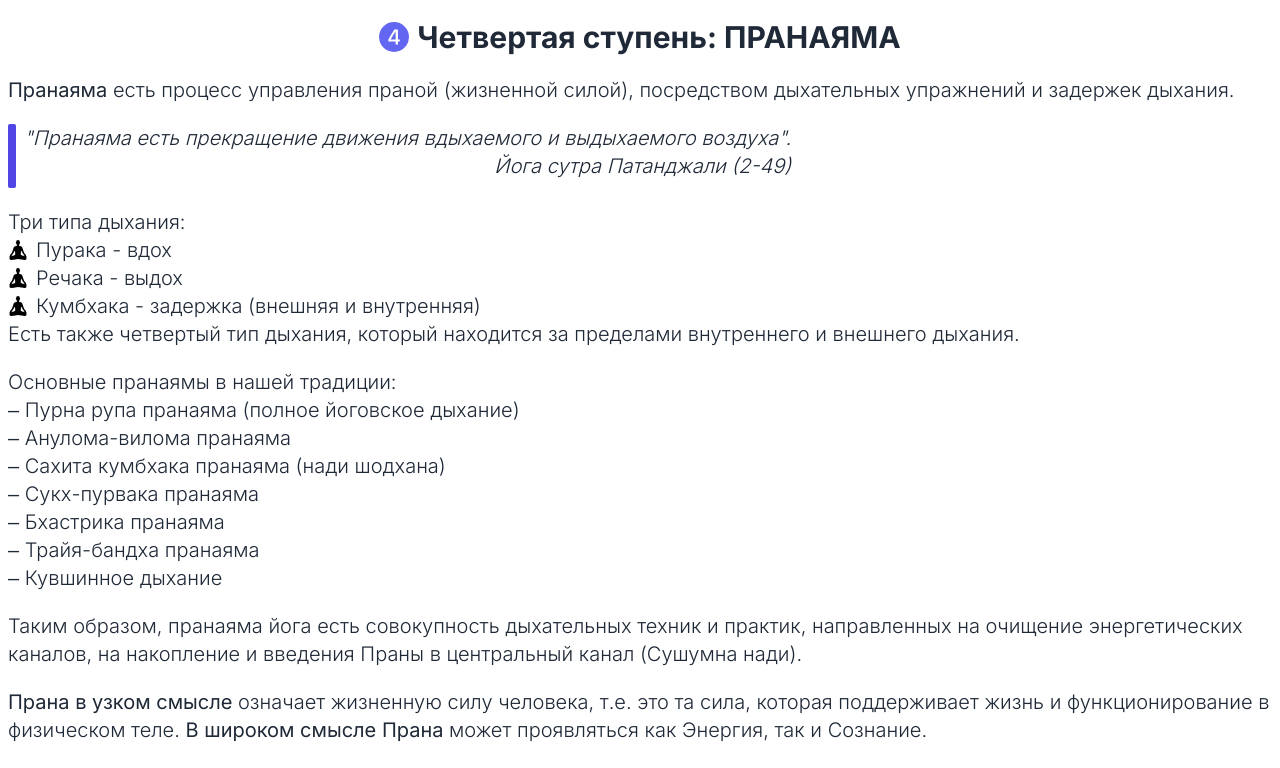
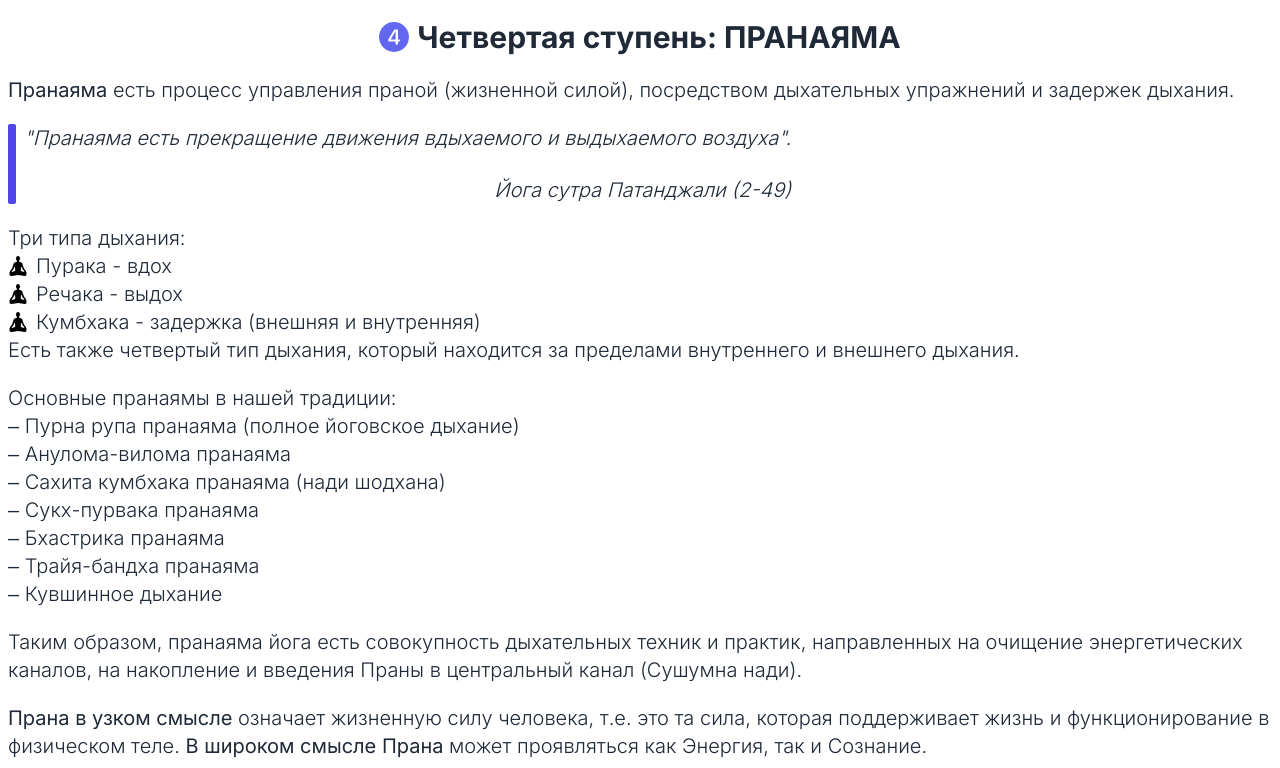
Before and after one commit to TimurTairov/tirthadeva.ru, a Next.js app: page /blog/ashtanga-yoga in a window 1280 px wide. Shown: the part 4020-4788 px from the top of the page. Built offline with nearby package versions, Linux system fonts and the light colour scheme.

Commit message:
commit 1.38

```diff
--- a/app/blog/ashtanga-yoga/page.tsx
+++ b/app/blog/ashtanga-yoga/page.tsx
@@ -208,8 +208,8 @@ const page = () => {
       <p className="mt-5"><b>Пранаяма</b> есть процесс управления праной (жизненной силой), посредством дыхательных упражнений и задержек дыхания.</p>
 
       <div className="flex items-center gap-2 mt-5">
-        <div className="shrink-0 h-16 w-2 bg-indigo-600 dark:bg-emerald-400 rounded-sm"></div>
-        <div className="h-16">
+        <div className="shrink-0 h-20 w-1 lg:w-2 bg-indigo-600 dark:bg-emerald-400 rounded-sm"></div>
+        <div className="h-20 w-full flex flex-col justify-between">
           <i>
             &quot;Пранаяма есть прекращение движения вдыхаемого и выдыхаемого воздуха&quot;.
           </i>
@@ -454,8 +454,8 @@ const page = () => {
       </div>
 
       <div className="flex items-center mt-5 gap-2">
-        <div className="shrink-0 h-32 w-2 bg-indigo-600 dark:bg-emerald-400 rounded-sm"> </div>
-        <div className="h-32">
+        <div className="shrink-0 h-60 md:h-40 lg:h-32 w-1 lg:w-2 bg-indigo-600 dark:bg-emerald-400 rounded-sm"> </div>
+        <div className="h-60 md:h-40 lg:h-32 flex flex-col justify-between">
           <i>
             &quot;Гхеранда сказал: Самадхи – великая Йога и ею овладевают благодаря очень удачной судьбе. Она достигается с помощью доброты и милости Учителя и преданности ему.
             Кто верит в учение, в своего учителя и в собственное Я, чьё мышление пробуждается изо дня в день, тот йогин достигает прекрасного Самадхи.
```
